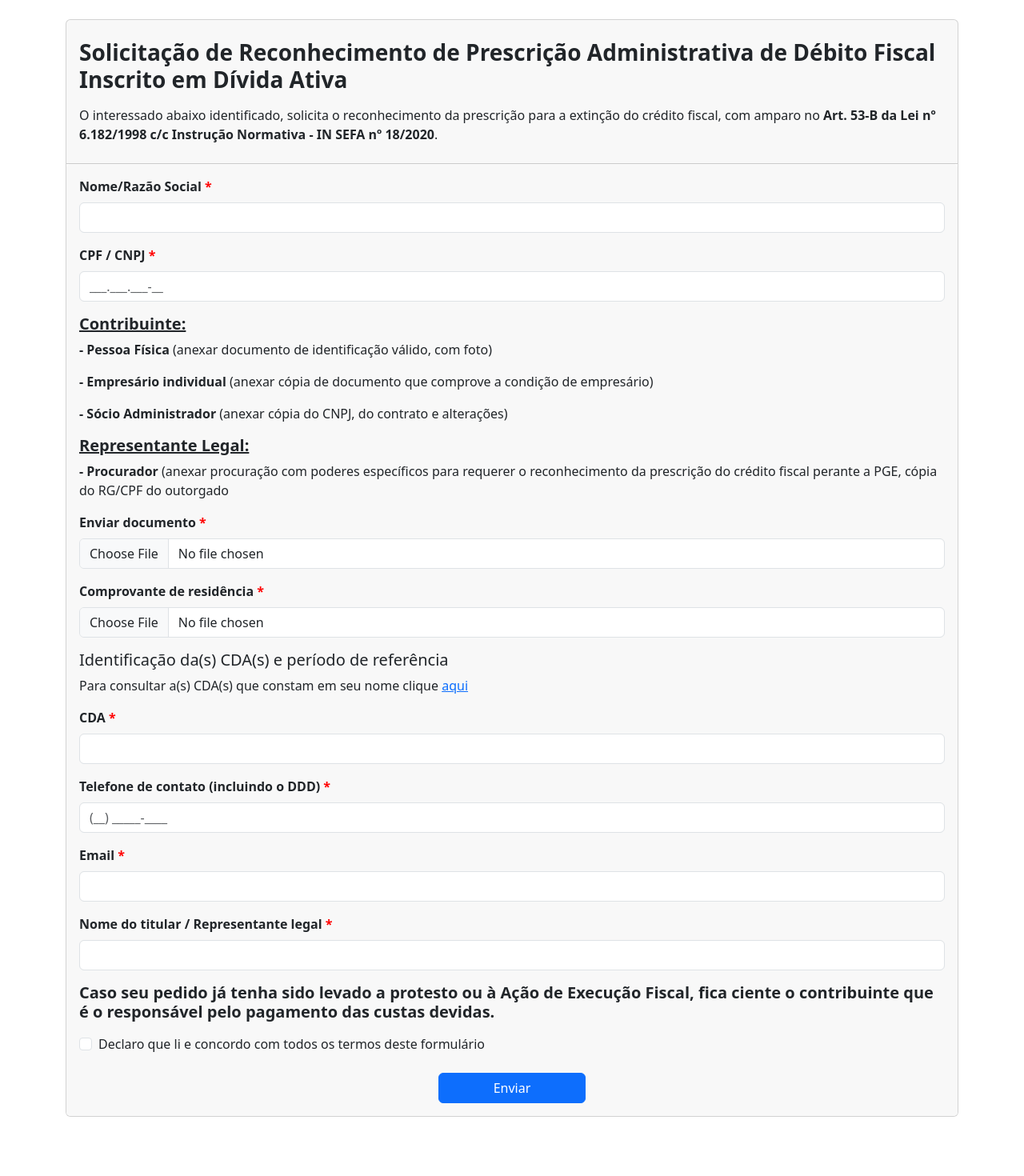
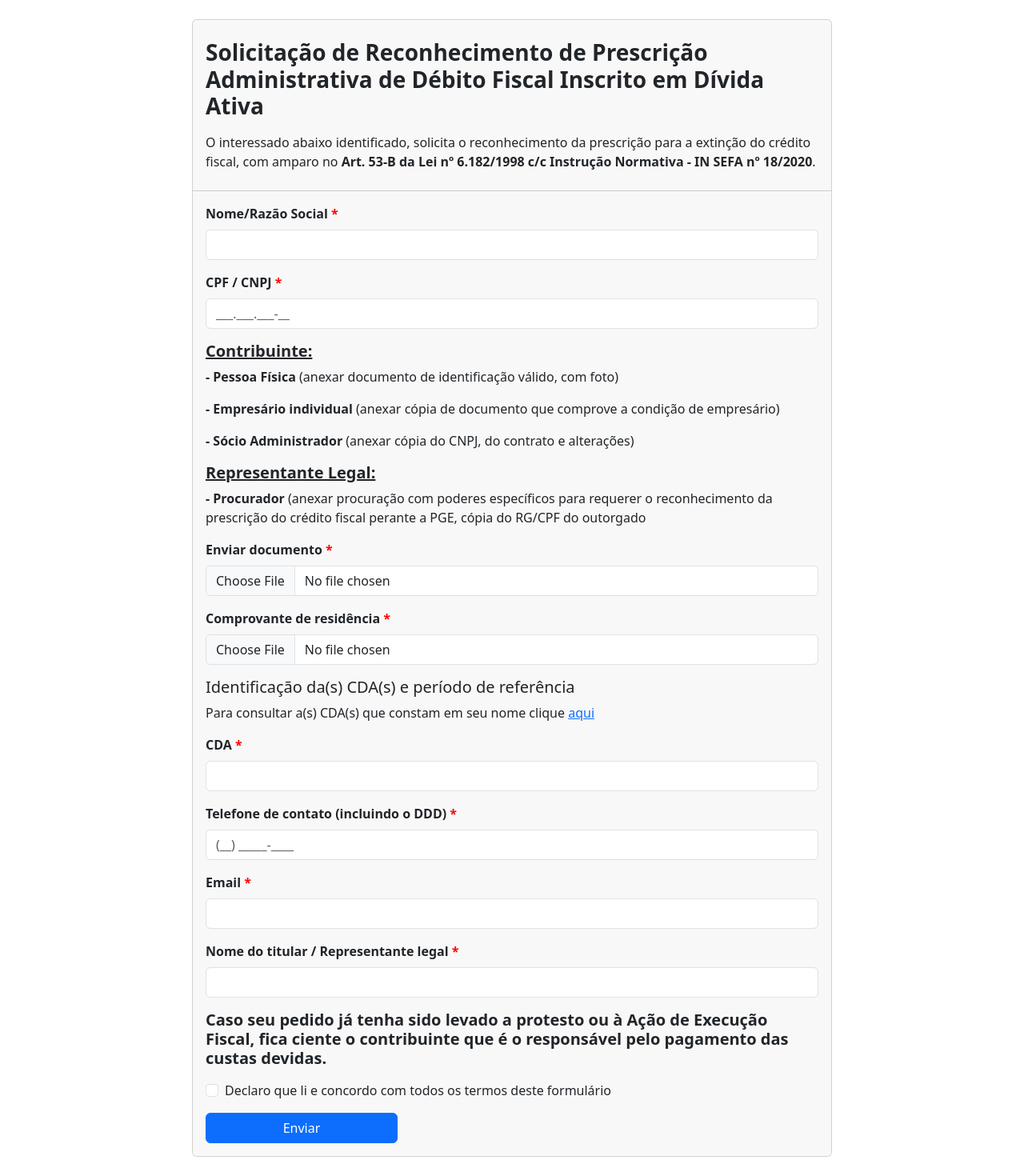
Before and after one commit to abudluan/forms-site-pge, a React (Create React App) app: page / in a window 1280 px wide. Shown: the top 1470 px of the page at 80% size. Before the commit the page ends 1428 px from the top, so only its background shows below. Built offline with nearby package versions, Linux system fonts and the light colour scheme.

Commit message:
refact: remove html tags

```diff
--- a/src/App.js
+++ b/src/App.js
@@ -3,6 +3,7 @@ import 'bootstrap/dist/css/bootstrap.min.css';
 import './App.css';
 
 import Form1 from './components/Form1/Form1';
+import Form2 from './components/Form2/Form2';
 
 function App() {
   return (
@@ -10,7 +11,7 @@ function App() {
 
       <Routes>
         <Route exact path='/' element={<Form1 />} />
-
+        <Route exact path='/' element={<Form2 />} />
       </Routes>
     </Router>
   );
--- a/src/components/Form1/Form1.js
+++ b/src/components/Form1/Form1.js
@@ -1,57 +1,32 @@
 import React, { useState } from "react";
-import { Card, Container, Form } from "react-bootstrap";
+import { Button, Card, Container, Form } from "react-bootstrap";
 import InputMask from 'react-input-mask';
 import './Styles.css';
 
 const Form1 = () => {
-    const [submitted, setSubmitted] = useState(false);
-
-    const validateForm = () => {
-        const response = window.grecaptcha.getResponse();
-        const captchaAlert = document.getElementById("captcha-alert");
-        const agradecimentoAlert = document.getElementById("agradecimento-alert");
-        if (response.length === 0) {
-            captchaAlert.style.display = "block";
-            agradecimentoAlert.style.display = "none";
-            return false;
-        } else {
-            captchaAlert.style.display = "none";
-            agradecimentoAlert.style.display = "block";
-            setTimeout(function () {
-                agradecimentoAlert.style.display = "none";
-            }, 5000);
-            return true;
-        }
-    };
-
-    const handleFormSubmit = (event) => {
-        event.preventDefault();
-        setSubmitted(true);
-        validateForm();
-        // Add further logic here for form submission or processing if needed
-    };
 
     return (
         <Container>
             <Card className="mt-4">
-                <div className="card-header">
+                <Card.Header>
                     <h3 className="mt-2"><strong>Solicitação de Reconhecimento de Prescrição Administrativa de Débito Fiscal Inscrito em Dívida Ativa</strong></h3>
                     <p className="mt-3">O interessado abaixo identificado, solicita o reconhecimento da prescrição para a extinção do crédito fiscal, com amparo no <strong>Art. 53-B da Lei nº 6.182/1998 c/c Instrução Normativa - IN SEFA nº 18/2020</strong>.</p>
-                </div>
+                </Card.Header>
 
-                <div className="card-body">
-                    <form className="form" target="hidden_iframe" method="post" onSubmit={handleFormSubmit} action="">
-                        <div className="mb-3">
-                            <Form.Label className="form-label">Nome/Razão Social</Form.Label>
-                            <Form.Control type="text" className="form-control" id="nome" required />
-                        </div>
+                <Card.Body>
+                    <Form>
 
-                        <div class="mb-3">
-                            <Form.Label class="form-label">CPF / CNPJ </Form.Label>
-                            <Form.Control as={InputMask} mask="999.999.999-99" placeholder="___.___.___-__" type="text" class="form-control" id="cpf/cnpj" required />
-                        </div>
+                        <Form.Group className="mb-3">
+                            <Form.Label htmlFor="nome" className="form-label">Nome/Razão Social</Form.Label>
+                            <Form.Control type="text" className="form-control" id="nome" name="entry.1830245759" required />
+                        </Form.Group>
 
-                        <div class="mb-3">
+                        <Form.Group className="mb-3">
+                            <Form.Label htmlFor="cpfCnpj" className="form-label">CPF / CNPJ </Form.Label>
+                            <Form.Control as={InputMask} mask="999.999.999-99" placeholder="___.___.___-__" type="text" className="form-control" id="cpf/cnpj" name="entry.753111962" required />
+                        </Form.Group>
+
+                        <Form.Group className="mb-3">
                             <h5><strong><u>Contribuinte:</u></strong></h5>
                             <p><strong>- Pessoa Física</strong> (anexar documento de identificação válido, com
                                 foto)</p>
@@ -64,81 +39,64 @@ const Form1 = () => {
                             <p><strong>- Procurador</strong> (anexar procuração com poderes específicos para
                                 requerer o reconhecimento da
                                 prescrição do crédito fiscal perante a PGE, cópia do RG/CPF do outorgado </p>
-                        </div>
+                        </Form.Group>
 
-                        <div class="mb-3">
-                            <Form.Label class="form-label">Enviar documento</Form.Label>
-                            <Form.Control class="form-control" type="file" id="documento" accept=".pdf" required />
-                        </div>
+                        <Form.Group className="mb-3">
+                            <Form.Label className="form-label">Enviar documento</Form.Label>
+                            <Form.Control className="form-control" type="file" id="documento" accept=".pdf" />
+                        </Form.Group>
 
-                        <div class="mb-3">
-                            <Form.Label class="form-label">Comprovante de residência</Form.Label>
-                            <Form.Control class="form-control" type="file" id="comprovante" accept=".pdf" required />
-                        </div>
+                        <Form.Group className="mb-3">
+                            <Form.Label className="form-label">Comprovante de residência</Form.Label>
+                            <Form.Control className="form-control" type="file" id="comprovante" accept=".pdf" />
+                        </Form.Group>
 
-                        <div class="mb-3">
+                        <Form.Group className="mb-3">
                             <h5>Identificação da(s) CDA(s) e período de referência </h5>
                             <p>Para consultar a(s) CDA(s) que constam em seu nome clique <a
                                 href="https://app.sefa.pa.gov.br/consulta-divida-ativa/#/consultar-divida-ativa"
-                                target="_blank">aqui</a> </p>
-                        </div>
+                                target="_blank" rel="noreferrer">aqui</a> </p>
+                        </Form.Group>
 
-                        <div class="mb-3">
-                            <Form.Label class="form-label">CDA</Form.Label>
-                            <Form.Control type="text" class="form-control" id="cda" required/>
-                        </div>
+                        <Form.Group className="mb-3">
+                            <Form.Label className="form-label">CDA</Form.Label>
+                            <Form.Control type="text" className="form-control" id="cda" name="entry.2066772515" required />
+                        </Form.Group>
 
-                        <div class="mb-3">
-                            <Form.Label class="form-label">Telefone de contato (incluindo o DDD)</Form.Label>
-                            <Form.Control as={InputMask} mask="(99) 99999-9999" placeholder="(__) _____-____" type="text" class="form-control" id="telefone" required />
-                        </div>
+                        <Form.Group className="mb-3">
+                            <Form.Label className="form-label">Telefone de contato (incluindo o DDD)</Form.Label>
+                            <Form.Control as={InputMask} mask="(99) 99999-9999" placeholder="(__) _____-____" type="text" className="form-control" id="telefone" name="entry.2066581089" required />
+                        </Form.Group>
 
-                        <div class="mb-3">
-                            <Form.Label class="form-label">Email</Form.Label>
-                            <Form.Control type="email" class="form-control" id="email" required />
-                        </div>
+                        <Form.Group className="mb-3">
+                            <Form.Label className="form-label">Email</Form.Label>
+                            <Form.Control type="email" className="form-control" id="email" name="entry.1023017242" required />
+                        </Form.Group>
 
 
-                        <div class="mb-3">
-                            <Form.Label class="form-label">Nome do titular / Representante legal</Form.Label>
-                            <Form.Control type="text" class="form-control" id="titular" required />
-                        </div>
+                        <Form.Group className="mb-3">
+                            <Form.Label className="form-label">Nome do titular / Representante legal</Form.Label>
+                            <Form.Control type="text" className="form-control" id="titular" name="entry.866090107" required />
+                        </Form.Group>
 
-                        <div class="mb-3">
+                        <Form.Group className="mb-3">
                             <h5><strong>Caso seu pedido já tenha sido levado a protesto ou à Ação de Execução Fiscal, fica
                                 ciente o contribuinte que é o responsável pelo pagamento das custas devidas.</strong></h5>
-                        </div>
+                        </Form.Group>
 
-                        <div class="mb-3">
+                        <Form.Group className="mb-3">
+                            <Form.Check aria-label="option 1" label="Declaro que li e concordo com todos os termos deste formulário" name="entry.844782401" required />
+                        </Form.Group>
 
-                            <div class="form-check">
-                                <input class="form-check-input" type="checkbox" value="" id="defaultCheck1" required />
-                                    <Form.Label class="form-check-label" for="defaultCheck1">
-                                        Declaro que li e concordo com todos os termos deste formulário
-                                    </Form.Label>
-                            </div>
-                        </div>
+                        <Button className="mx-auto" type="submit">
+                            Enviar
+                        </Button>
 
-                        {/* Captcha section */}
-                        <div className="g-recaptcha mb-3" data-sitekey="6LfrCW4oAAAAAB-g53yl_PUK6eyfSX7KqKXbYlp_"></div>
+                    </Form>
 
-                        <div id="captcha-alert" className="mx-auto w-50 alert alert-danger" style={{ display: 'none' }}>
-                            Por favor, complete o reCAPTCHA.
-                        </div>
-
-                        <div id="agradecimento-alert" className="mx-auto w-50 alert alert-success" style={{ display: 'none' }}>
-                            Obrigado por participar!
-                        </div>
-
-                        <div className="row form-group">
-                            <button className="btn btn-primary col-md-2 mx-auto mt-2" type="submit" value="Send">
-                                Enviar
-                            </button>
-                        </div>
-                    </form>
-                </div>
+                </Card.Body>
             </Card>
-        </Container>
+        </Container >
     );
 }
 
--- a/src/components/Form1/Styles.css
+++ b/src/components/Form1/Styles.css
@@ -1,9 +1,8 @@
 .card {
     margin: auto;
     margin-bottom: 2em;
-
-
-
+    width: auto;
+    max-width: 50em;
 }
 
 .card-header {
@@ -24,3 +23,7 @@
     content: " *";
     color: red;
 }
+
+Button{
+    width: 15em;
+}
--- /dev/null
+++ b/src/components/Form2/Form2.js
@@ -0,0 +1,14 @@
+import React from "react";
+import './Styles.css';
+import { Container } from "react-bootstrap";
+
+
+const Form2 = () =>{
+    return(
+        <Container>
+
+        </Container>
+    );
+}
+
+export default Form2
```
Also changed, not shown: src/components/Form2/Styles.css (added).
